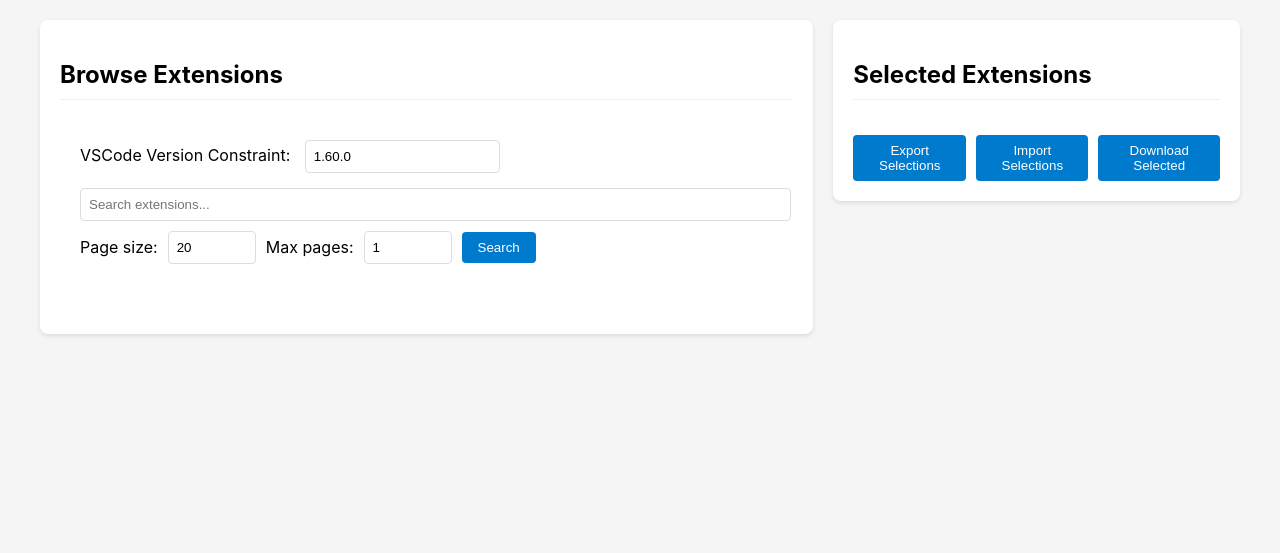
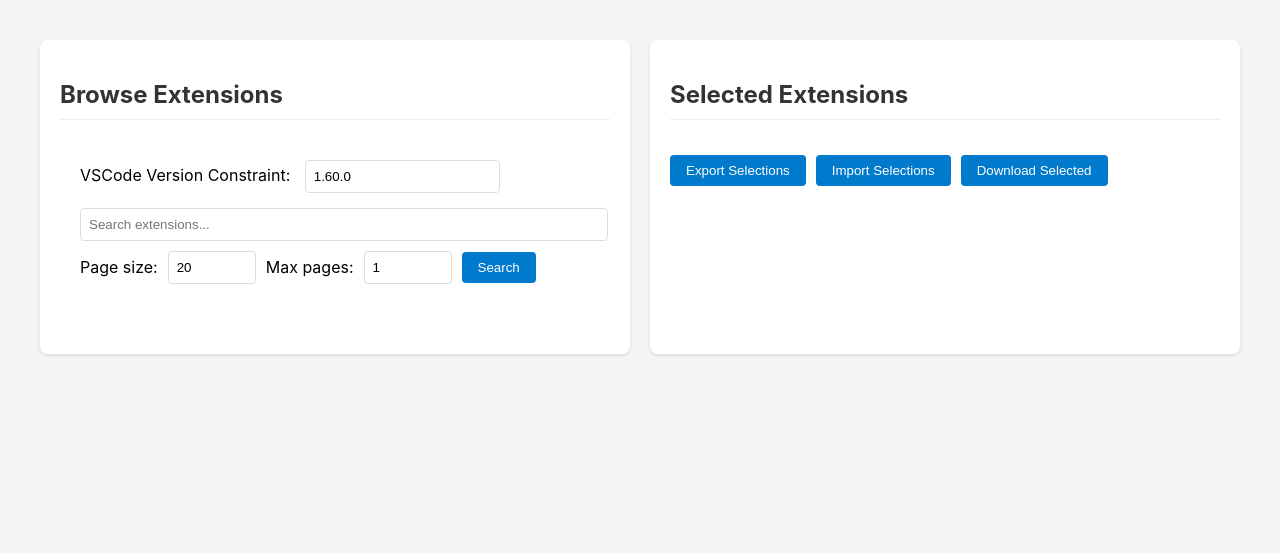
Before and after one commit to ledan87/offline-jenkins-downloader, a Django app: page /vscode_downloader/ in a window 1280 px wide. Shown: the top 553 px of the page. Run offline with Django 5.2, Linux system fonts and the light colour scheme; data that the repository does not hold is empty.

Commit message:
Make both main cards equal width

```diff
--- a/vscode_downloader/templates/vscode_downloader/browse_extensions.html
+++ b/vscode_downloader/templates/vscode_downloader/browse_extensions.html
@@ -13,9 +13,9 @@
         }
 
         .container {
-            max-width: 1200px;
-            margin: 0 auto;
-            padding-bottom: 200px; /* Space for fixed bottom panel */
+            display: flex;
+            gap: 20px;
+            padding: 20px;
         }
 
         .search-form {
@@ -235,11 +235,26 @@
             color: #666;
             margin-top: 4px;
         }
+
+        .browse-card,
+        .selected-extensions-card {
+            flex: 1;
+            background: white;
+            padding: 20px;
+            border-radius: 8px;
+            box-shadow: 0 2px 4px rgba(0,0,0,0.1);
+            min-width: 0; /* Prevents flex items from overflowing */
+        }
+
+        .card-title {
+            font-size: 1.5em;
+            margin-bottom: 20px;
+            color: #333;
+        }
     </style>
 </head>
 <body>
     <div class="container">
-        <div class="card-layout">
         <div class="browse-card">
             <h2 class="card-title">Browse Extensions</h2>
             <div class="search-form" style="box-shadow: none; margin-bottom: 30px;">
@@ -276,7 +291,7 @@
             </div>
         </div>
 
-            <div class="selected-card">
+        <div class="selected-extensions-card">
             <h2 class="card-title">Selected Extensions</h2>
             <div id="selected-extensions-list"></div>
             <div class="action-buttons">
@@ -284,7 +299,6 @@
                 <input type="file" id="import-file" style="display: none" onchange="importSelections(this)">
                 <button class="action-button" onclick="document.getElementById('import-file').click()">Import Selections</button>
                 <button class="action-button" onclick="downloadSelected()">Download Selected</button>
-                </div>
             </div>
         </div>
     </div>
```
Lines whose indentation alone changed are shown as unchanged.
